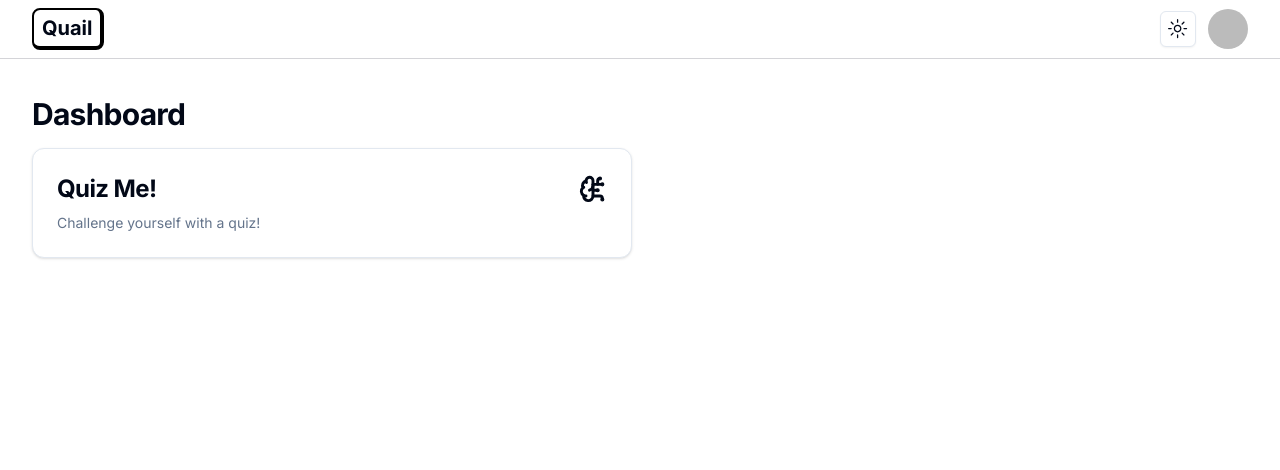
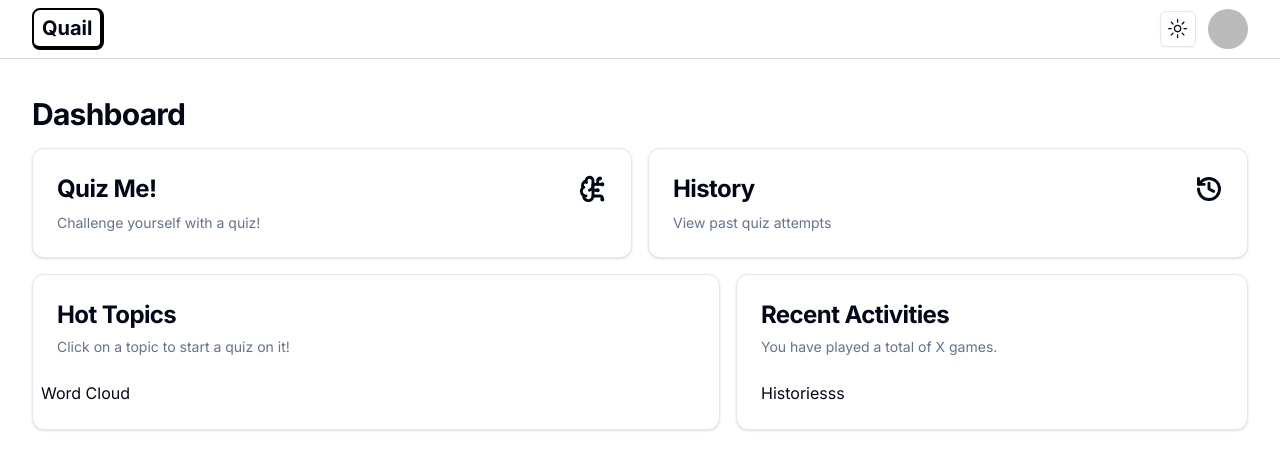
Before and after one commit to Austin-FV/Quail, a Next.js app: page /dashboard in a window 1280 px wide. Shown: the top 470 px of the page. Built offline with nearby package versions, Linux system fonts and the light colour scheme; no server answers; sample sign-in values are in the browser's storage.

Commit message:
[close #9] Dashboard page UI completed with History, Hot Topics, and Recent Activities Card UI completed

```diff
--- a/src/app/dashboard/page.tsx
+++ b/src/app/dashboard/page.tsx
@@ -1,4 +1,7 @@
+import HistoryCard from '@/components/dashboard/HistoryCard';
+import HotTopicsCard from '@/components/dashboard/HotTopicsCard';
 import QuizMeCard from '@/components/dashboard/QuizMeCard';
+import RecentActivities from '@/components/dashboard/RecentActivities';
 import { getAuthSession } from '@/lib/nextauth';
 import { redirect } from 'next/navigation';
 import React from 'react'
@@ -23,11 +26,12 @@
 
             <div className="grid gap-4 mt-4 md:grid-cols-2">
                 <QuizMeCard />
-                {/* <HistoryCard /> */}
+                <HistoryCard />
             </div>
 
             <div className="grid gap-4 mt-4 md:grid-cols-2 lg:grid-cols-7">
-
+                <HotTopicsCard />
+                <RecentActivities />
             </div>
 
         </main>
--- /dev/null
+++ b/src/components/dashboard/HistoryCard.tsx
@@ -0,0 +1,34 @@
+"use client";
+
+import React from 'react'
+import { Card, CardContent, CardHeader, CardTitle } from '../ui/card'
+import { History } from 'lucide-react'
+import { useRouter } from 'next/navigation'
+
+type Props = {}
+
+const HistoryCard = (props: Props) => {
+
+    const router = useRouter();
+
+  return (
+    <Card className='hover:cursor-pointer hover:opacity-75'
+    onClick={()=>{
+        router.push("/history");
+    }}>
+        <CardHeader className='flex flex-row items-center justify-between pb-2 space-y-0'>
+            <CardTitle className='text-2xl font-bold'>
+                History
+            </CardTitle>
+            <History size={28} strokeWidth={2.5}/>
+        </CardHeader>
+        <CardContent>
+            <p className='text-sm text-muted-foreground'>
+                View past quiz attempts
+            </p>
+        </CardContent>
+    </Card>
+  )
+}
+
+export default HistoryCard
--- /dev/null
+++ b/src/components/dashboard/HotTopicsCard.tsx
@@ -0,0 +1,24 @@
+import React from 'react'
+import { Card, CardContent, CardDescription, CardHeader, CardTitle } from '../ui/card'
+
+type Props = {}
+
+const HotTopicsCard = (props: Props) => {
+  return (
+    <Card className='col-span-4'>
+        <CardHeader>
+            <CardTitle className='text-2xl font-bold'>
+                Hot Topics
+            </CardTitle>
+            <CardDescription>
+                Click on a topic to start a quiz on it!
+            </CardDescription>
+        </CardHeader>
+        <CardContent className='pl-2'>
+            Word Cloud
+        </CardContent>
+    </Card>
+  )
+}
+
+export default HotTopicsCard
--- /dev/null
+++ b/src/components/dashboard/RecentActivities.tsx
@@ -0,0 +1,24 @@
+import React from 'react'
+import { Card, CardContent, CardDescription, CardHeader, CardTitle } from '../ui/card'
+
+type Props = {}
+
+const RecentActivities = (props: Props) => {
+  return (
+    <Card className='col-span-4 lg:col-span-3'>
+        <CardHeader>
+            <CardTitle className='text-2xl font-bold'>
+                Recent Activities
+            </CardTitle>
+            <CardDescription>
+                You have played a total of X games.
+            </CardDescription>
+        </CardHeader>
+        <CardContent className='max-h-[580px] overflow-scroll'>
+            Historiesss
+        </CardContent>
+    </Card>
+  )
+}
+
+export default RecentActivities
```
